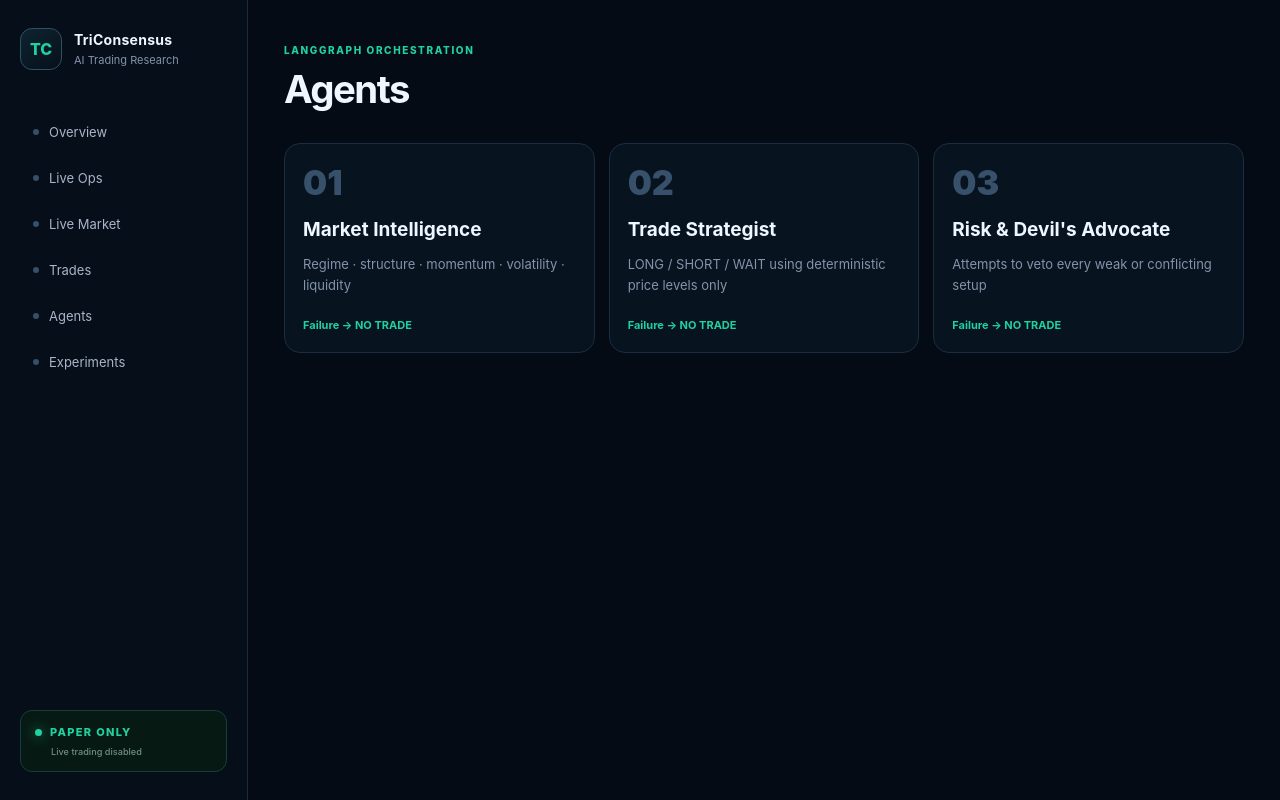
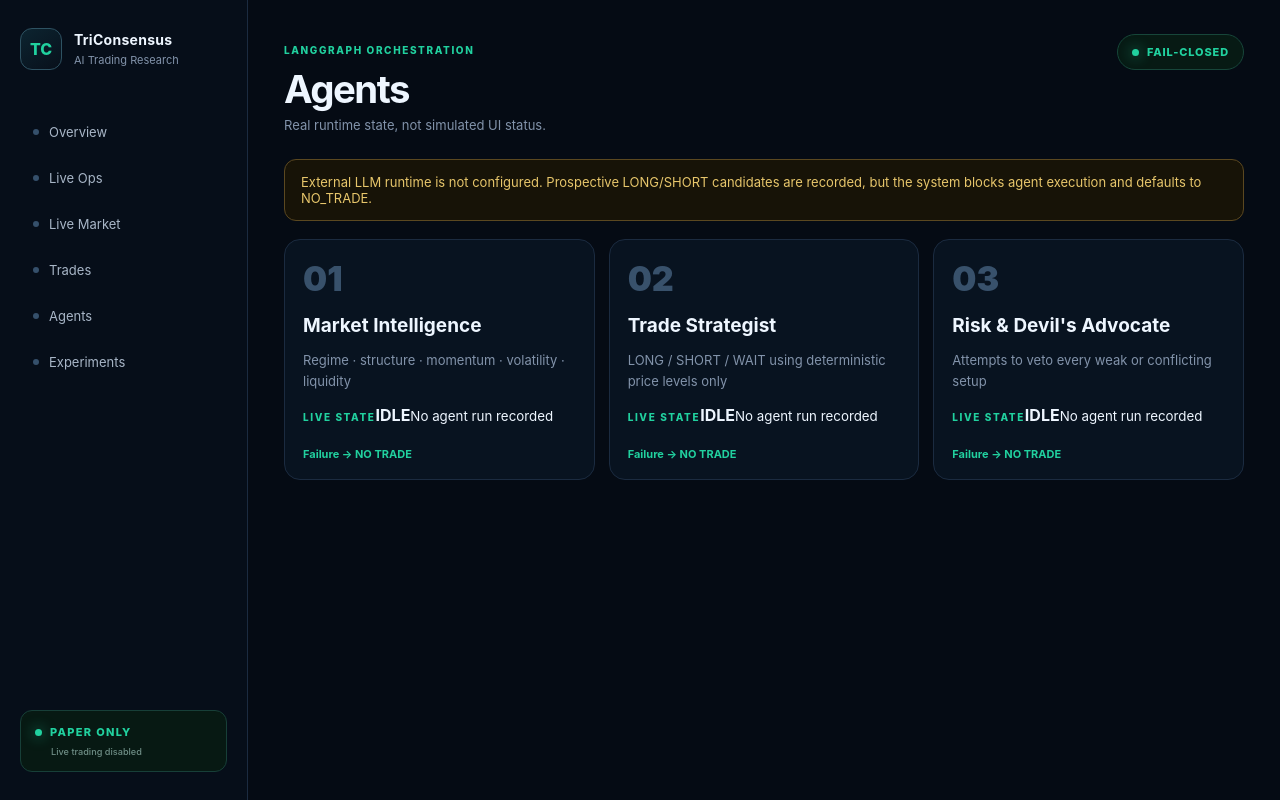
Before and after one commit to mohamedewis112/TriConsensus-AI, a Next.js app in the folder frontend/: page /agents in a window 1280 px wide. Built offline with nearby package versions, Linux system fonts and the light colour scheme.

Commit message:
feat: show real agent runtime and orchestration state

```diff
--- a/frontend/app/agents/page.tsx
+++ b/frontend/app/agents/page.tsx
@@ -1,24 +1,77 @@
-const agents = [
+import {getOperationsSnapshot} from "@/lib/operations";
+
+export const dynamic = "force-dynamic";
+
+const agentDefinitions = [
   ["01", "Market Intelligence", "Regime · structure · momentum · volatility · liquidity"],
   ["02", "Trade Strategist", "LONG / SHORT / WAIT using deterministic price levels only"],
   ["03", "Risk & Devil's Advocate", "Attempts to veto every weak or conflicting setup"],
-];
+] as const;
 
-export default function Agents() {
+export default async function Agents() {
+  const snapshot = await getOperationsSnapshot(80);
+  const runtime = snapshot?.orchestration?.capability;
+  const attempts = snapshot?.orchestration?.attempts ?? [];
+  const latestAttempt = attempts[0];
+  const latestSignal = snapshot?.latest_signals?.find((s) => s.signal !== "NO_TRADE");
+
   return (
     <div className="page">
       <header className="topbar">
-        <div><p className="eyebrow">LANGGRAPH ORCHESTRATION</p><h1>Agents</h1></div>
+        <div>
+          <p className="eyebrow">LANGGRAPH ORCHESTRATION</p>
+          <h1>Agents</h1>
+          <p className="muted">Real runtime state, not simulated UI status.</p>
+        </div>
+        <div className="statusPill">
+          <span className="pulseDot" />
+          {runtime?.enabled ? "RUNTIME READY" : "FAIL-CLOSED"}
+        </div>
       </header>
+
+      {!runtime?.enabled && (
+        <section className="notice">
+          External LLM runtime is not configured. Prospective LONG/SHORT candidates are recorded,
+          but the system blocks agent execution and defaults to NO_TRADE.
+        </section>
+      )}
+
+      {latestSignal && (
+        <section className="candidateBanner">
+          <div>
+            <span className="label">LATEST PROSPECTIVE CANDIDATE</span>
+            <strong>{latestSignal.symbol} · {latestSignal.signal}</strong>
+            <small>Feature {Number(latestSignal.feature_value).toFixed(5)} · context {new Date(latestSignal.context_timestamp).toLocaleString()}</small>
+          </div>
+          <div className="candidateState">
+            <span>Orchestrator</span>
+            <strong>{latestAttempt?.status ?? "WAITING"}</strong>
+            <small>{latestAttempt?.reason ?? "Awaiting orchestration preflight"}</small>
+          </div>
+        </section>
+      )}
+
       <section className="agentGrid">
-        {agents.map(([id, name, desc]) => (
+        {agentDefinitions.map(([id, name, desc], index) => {
+          const recorded = snapshot?.agents?.[index] ?? null;
+          const runtimeText = recorded
+            ? (recorded.provider ?? "provider") + " · " + (recorded.model_id ?? "model") + " · " + (recorded.latency_ms ?? "—") + " ms"
+            : latestAttempt?.reason ?? "No agent run recorded";
+
+          return (
             <article className="panel agentCard" key={id}>
               <span className="agentId">{id}</span>
               <h2>{name}</h2>
               <p>{desc}</p>
+              <div className="agentRuntimeState">
+                <span className="label">LIVE STATE</span>
+                <strong>{recorded?.decision ?? (latestAttempt?.status === "BLOCKED" ? "BLOCKED" : "IDLE")}</strong>
+                <small>{runtimeText}</small>
+              </div>
               <div className="agentRule">Failure → NO TRADE</div>
             </article>
-        ))}
+          );
+        })}
       </section>
     </div>
   );
```
Lines whose indentation alone changed are shown as unchanged.
